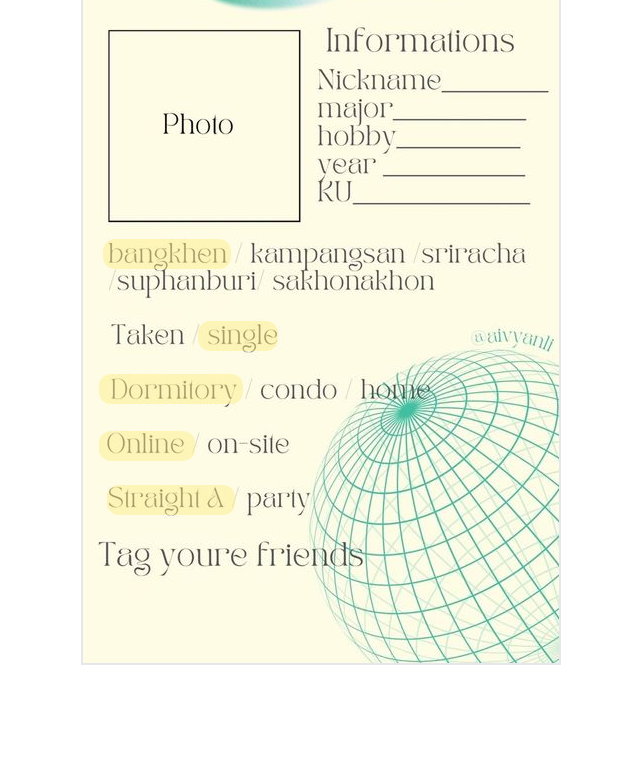
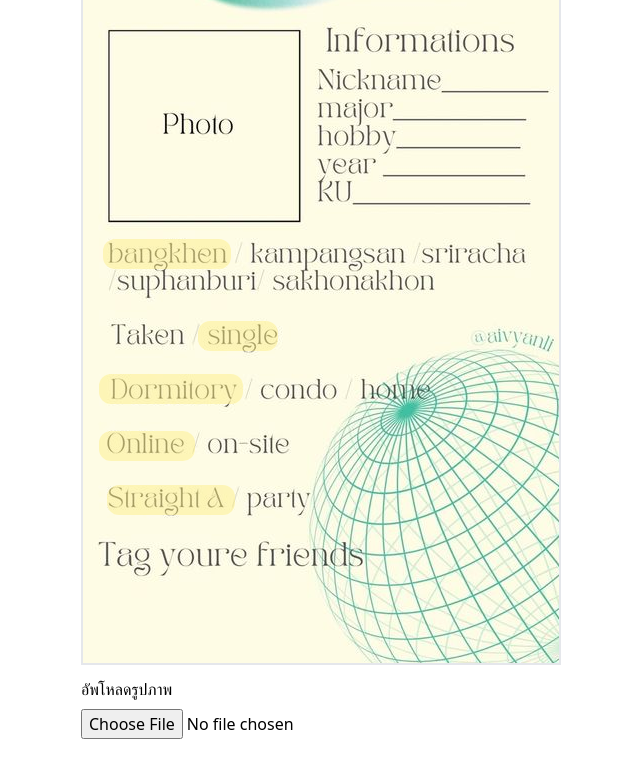
Before and after one commit to Teerut26/gen-ku, a Svelte app: page / in a window 1280 px wide. Shown: the part 236-1014 px from the top of the page, without its empty margins (319-959 px from the left). Before the commit the page ends 949 px from the top, so only its background shows below. Built offline with nearby package versions, Linux system fonts and the light colour scheme.

Commit message:
add upload profile image

```diff
--- a/src/App.svelte
+++ b/src/App.svelte
@@ -41,7 +41,11 @@
 
     let targetHighlight: TargetHighlight = "straightA";
 
+    let files: FileList | null = null;
+
     let isHide = true;
+
+    // $: console.log(files)
 </script>
 
 <div
@@ -52,6 +56,18 @@
             <div
                 class="w-[480px] h-[853px] border-2 flex flex-col gap-5 items-center bg-image relative"
             >
+                {#if files}
+                    <div
+                        class="absolute  text-white flex justify-center items-center top-[13.8rem] left-[1.8rem] z-10 border-2 bg w-[11.5rem] h-[11.5rem] bg-green-500 hover:bg-green-600"
+                    >
+                        <img
+                            class="w-[11.5rem] h-[11.5rem] object-cover"
+                            src={URL.createObjectURL(files[0])}
+                            alt="profile"
+                        />
+                    </div>
+                {/if}
+
                 <input
                     class={`absolute top-[149px] right-[41px] bg-transparent ${
                         !isHide
@@ -194,7 +210,9 @@
                 <div
                     on:click={() => (targetHighlight = "straightA")}
                     class={`absolute z-10 top-[671px] h-[30px] w-[8rem] left-[1.5rem] ${
-                        targetHighlight === "straightA" ? "bg-yellow-200/50" : ""
+                        targetHighlight === "straightA"
+                            ? "bg-yellow-200/50"
+                            : ""
                     } rounded-xl`}
                 />
                 <div
@@ -203,6 +221,10 @@
                         targetHighlight === "party" ? "bg-yellow-200/50" : ""
                     } rounded-xl`}
                 />
+            </div>
+            <div class="flex flex-col gap-2 mt-3">
+                <div>อัพโหลดรูปภาพ</div>
+                <input bind:files type="file" />
             </div>
         </div>
     </div>
```
